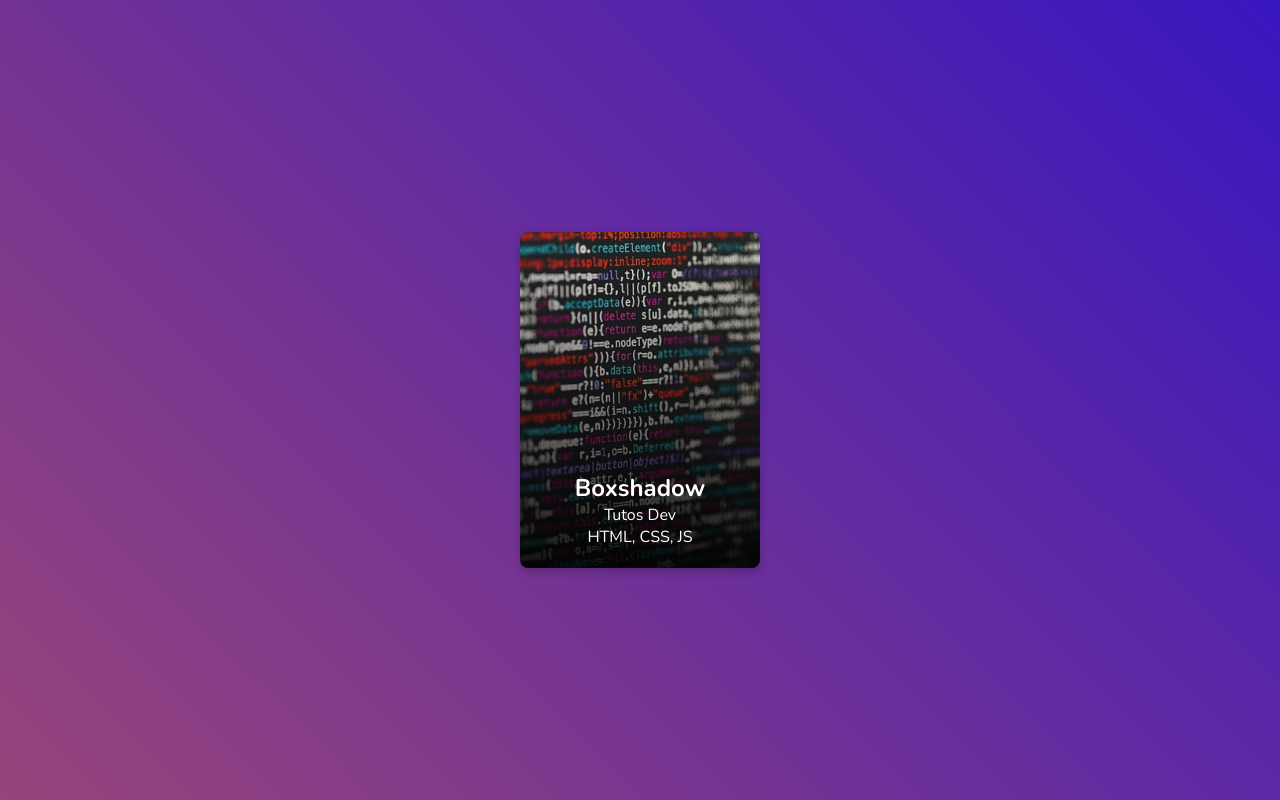
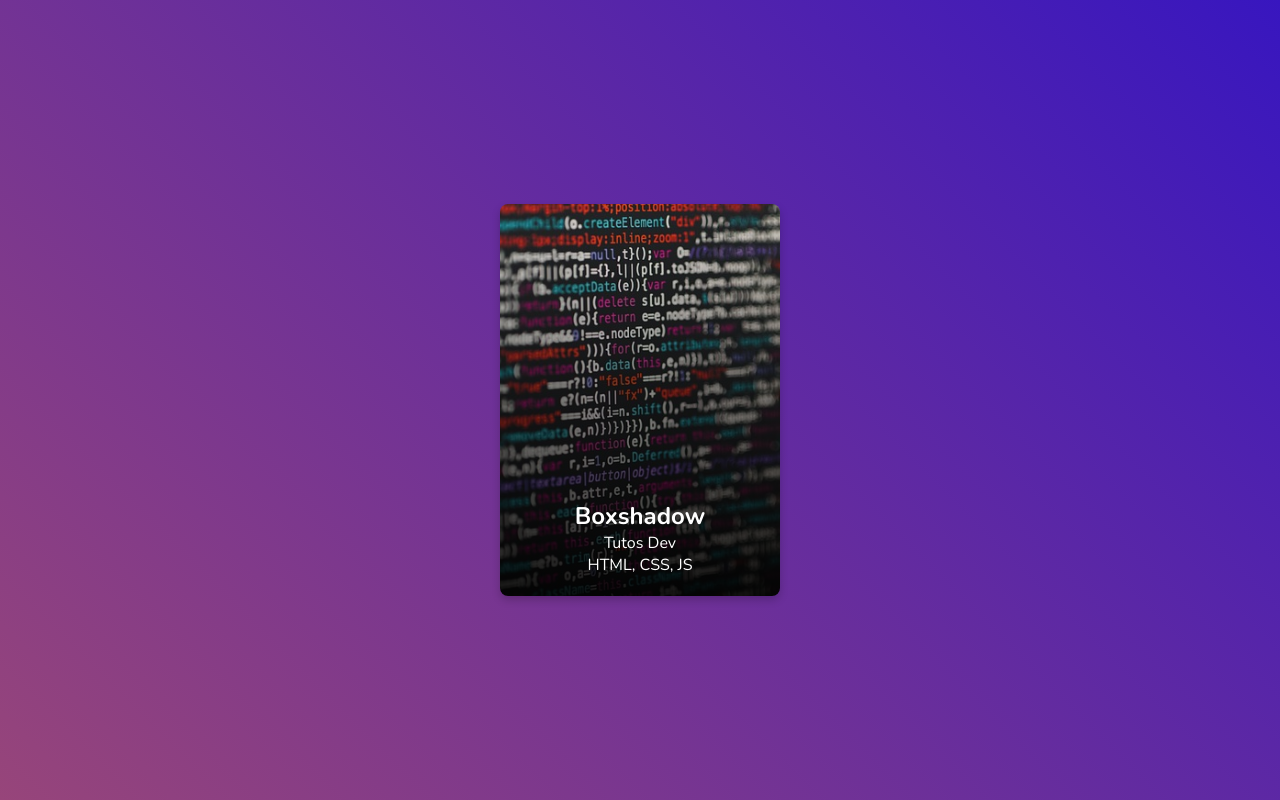
Before and after one commit to Edjek/wonderfull-css, a plain HTML site: page 57_flip_card/index.html in a window 1280 px wide. Drawn offline with nearby package versions, Linux system fonts and the light colour scheme.

Commit message:
animation css

```diff
--- a/57_flip_card/css/style.css
+++ b/57_flip_card/css/style.css
@@ -33,7 +33,7 @@ a {
 }
 
 .card {
-    width: 240px;
+    width: 280px;
     aspect-ratio: 5/7;
     margin: 0 auto;
     perspective: 1000px;
@@ -60,20 +60,21 @@ a {
     -webkit-backface-visibility: hidden;
     -moz-backface-visibility: hidden;
     backface-visibility: hidden;
-    padding: 20px;
     border-radius: 8px;
     box-shadow: 0px 4px 8px rgba(0, 0, 0, 0.2);
     overflow: hidden;
 }
 
 .card-front {
-    background-image: linear-gradient(transparent, rgba(0, 0, 0, 0.9)), url(../img/code.jpg);
-    background-size: cover;
-    background-position: center;
     display: flex;
     flex-direction: column;
     justify-content: flex-end;
     align-items: center;
+    padding: 20px;
+
+    background-image: linear-gradient(transparent, rgba(0, 0, 0, 0.9)), url(../img/code.jpg);
+    background-size: cover;
+    background-position: center;
 }
 
 .card-front .card-content {
@@ -94,21 +95,21 @@ a {
     background-color: #fff;
     display: flex;
     flex-direction: column;
-    justify-content: space-around;
-    align-items: center;
 }
 
 .card-back .card-img {
-    width: 130px;
-    height: 130px;
-    margin-bottom: 150px;
-    border-radius: 50%;
-    background-image: url(../img/pexels-andrea-piacquadio-716411.jpg);
+    width: 100%;
+    aspect-ratio: 7/5;
+    background-image: url(../img/pexels-cottonbro-studio-8721342.jpg);
     background-size: cover;
+    background-position: center;
     background-repeat: no-repeat;
-    background-position: center;
-    margin: 0 auto;
-    box-shadow: 4px 4px 16px rgba(0, 0, 0, 0.6);
+    box-shadow: 0 4px 8px rgba(0, 0, 0, 0.3);
+}
+
+.card-back .card-back-content {
+    flex-grow: 1;
+    padding: 50px 0;
 }
 
 .card-back .card-icons {
@@ -126,14 +127,14 @@ a {
     width: 42px;
     height: 42px;
     border-radius: 50%;
-    background-color: rgb(106, 5, 194);
-    box-shadow: 2px 2px 8px rgba(0, 0, 0, 0.5);
+    background-color: rgb(5, 175, 194);
+    box-shadow: 4px 4px 8px rgba(0, 0, 0, 0.3);
     font-size: 18px;
     color: #fff;
     transition: opacity 0.3s;
 }
 
 .card-back .card-icons a:hover {
-    opacity: 0.7;
+    opacity: 0.8;
     cursor: pointer;
 }
--- a/69_float/css/style.css
+++ b/69_float/css/style.css
@@ -11,7 +11,7 @@ body {
 
 .container {
     max-width: 600px;
-    margin: 50px auto;
+    margin: 20vh auto 0;
     padding: 30px;
     box-shadow: 4px 4px 16px rgba(0, 0, 0, 0.2);
     border-radius: 10px;
```
Also changed, not shown: 66_form_password/css/style.css (+9 -3 lines), 73_rotate/css/style.css (+6 -6 lines), 73_rotate/index.html (+6 -6 lines), 57_flip_card/img/pexels-cottonbro-studio-8721342.jpg (added).
